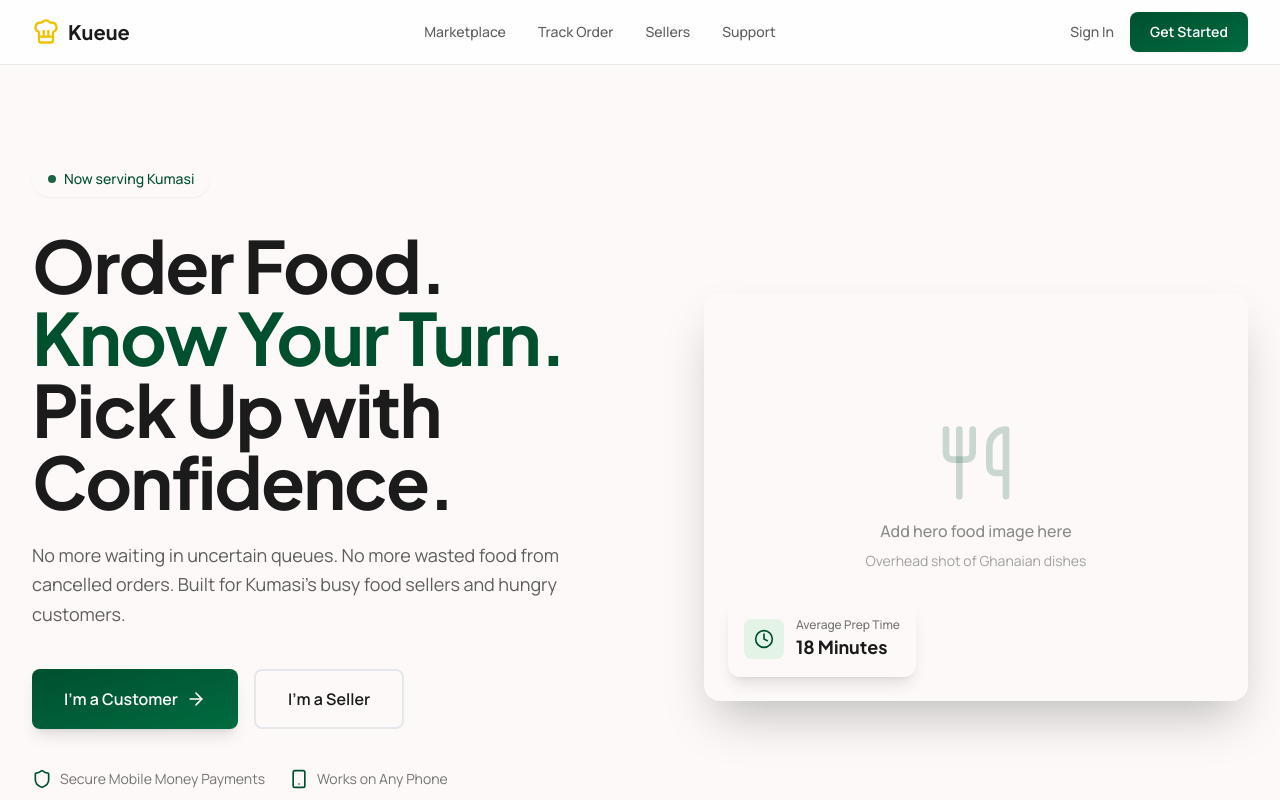
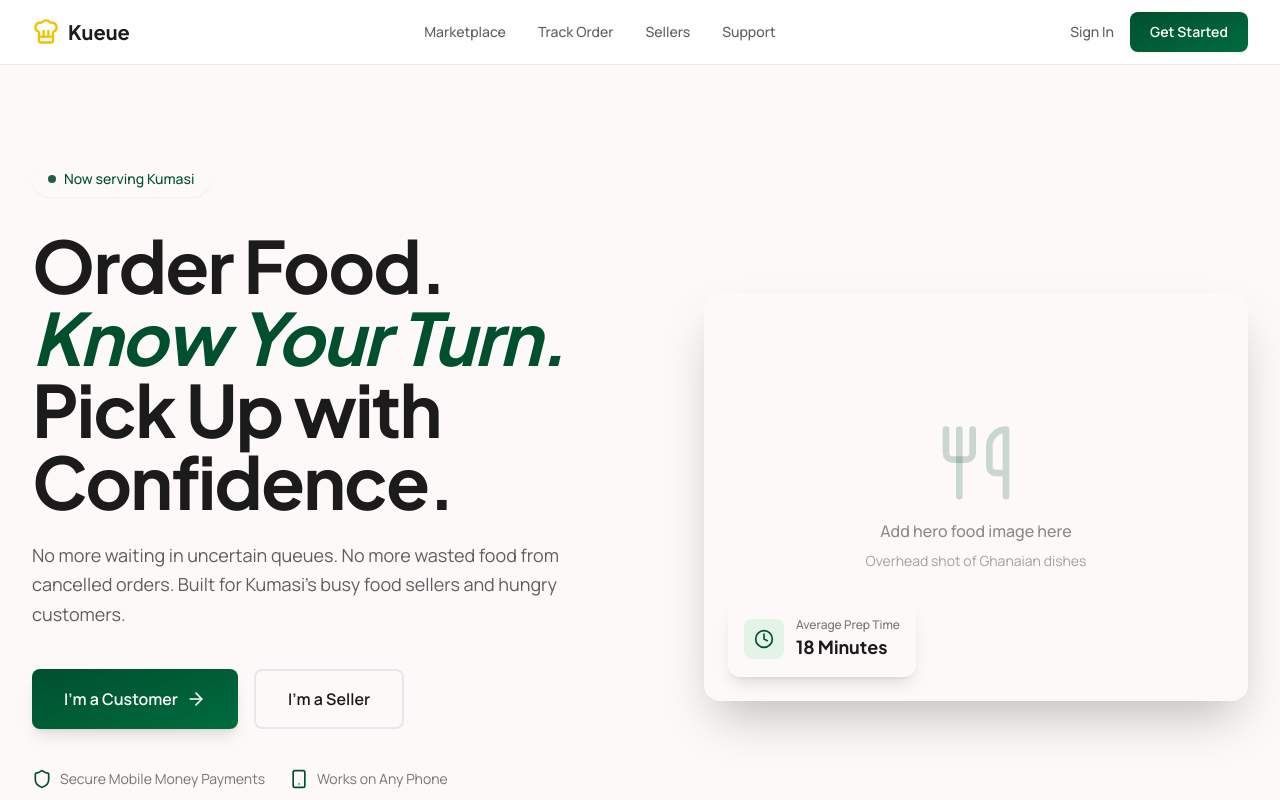
Before and after one commit to Azurholt/shiny-food-service, a Next.js app: page / in a window 1280 px wide. Shown: the top 800 px of the page. Built offline with nearby package versions, Linux system fonts and the light colour scheme.

Commit message:
To fix the memory leak issue (temprorarily, at least)

```diff
--- a/src/app/page.tsx
+++ b/src/app/page.tsx
@@ -1,3 +1,4 @@
+'use client';
 // src/app/page.tsx
 // Kueue - Main Landing Page (DESIGN.md "Modern Weaver" Implementation)
 import {
@@ -109,7 +110,7 @@
               {/* Headline */}
               <h1 className="text-5xl lg:text-7xl font-display font-bold text-on_surface leading-[0.98] tracking-tight mb-6">
                 Order Food.{' '}
-                <span className="text-primary">Know Your Turn.</span>{' '}
+                <span className="text-primary italic">Know Your Turn.</span>{' '}
                 <br className="hidden lg:block" />
                 Pick Up with Confidence.
               </h1>
```
